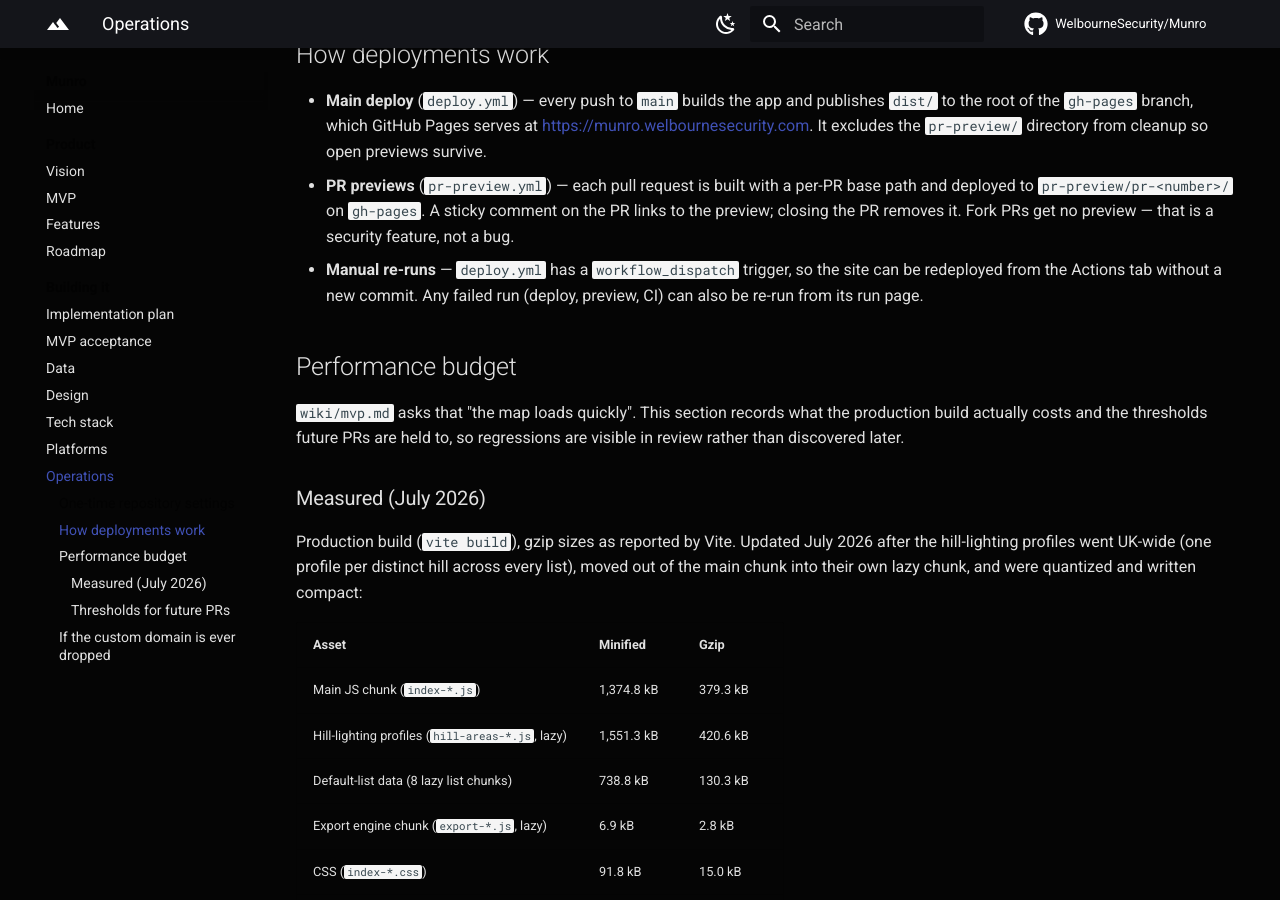
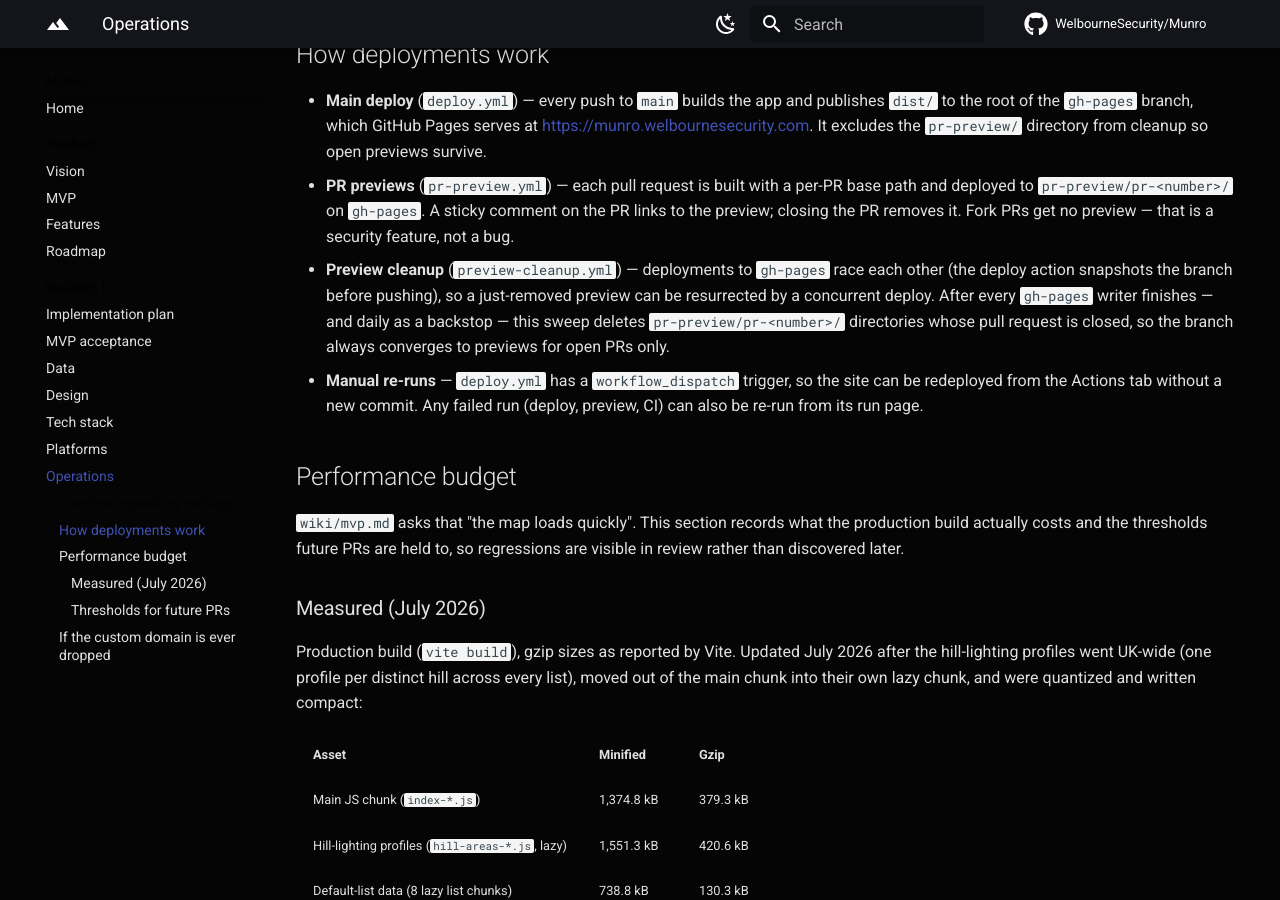
Before and after one commit to WelbourneSecurity/Munro, an MkDocs documentation site: the page built from wiki/operations.md, in a window 1280 px wide and 900 px high, scrolled down 800 px. Built offline with MkDocs 1.6.1 and Material for MkDocs 9.7.7, drawn with Linux system fonts in a browser that asks for light colours; comment, search, counter and statistics services are not loaded.

Commit message:
Sweep closed-PR previews off gh-pages after every deploy
The pr-preview teardown works, but its removal commit races other
gh-pages writers: the deploy action snapshots the branch before pushing,
so the main deploy triggered by the same merge (or another PR's preview
deploy) lands a stale snapshot that resurrects the removed directory via
clean-exclude. Previews for PRs 6, 7, 9 and 12 all came back this way
within seconds of their removal.

Serializing every writer into one concurrency group would drop queued
teardowns under burst merges (GitHub cancels the previously pending job
in a group), so converge after the fact instead: whenever a gh-pages
writer finishes — plus a daily backstop and manual dispatch — delete
every pr-preview/pr-<N>/ whose PR is closed, retrying the push if a
concurrent write lands first. The first sweep after this merges also
clears the four stale directories currently on the branch.

Co-Authored-By: Claude Fable 5 <noreply@anthropic.com>
Claude-Session: https://claude.ai/code/session_01U7GE1fcvPeRAhuqAMmWG7n

```diff
--- a/wiki/operations.md
+++ b/wiki/operations.md
@@ -46,6 +46,12 @@ Work through this checklist once, top to bottom:
   per-PR base path and deployed to `pr-preview/pr-<number>/` on `gh-pages`.
   A sticky comment on the PR links to the preview; closing the PR removes
   it. Fork PRs get no preview — that is a security feature, not a bug.
+- **Preview cleanup** (`preview-cleanup.yml`) — deployments to `gh-pages`
+  race each other (the deploy action snapshots the branch before pushing),
+  so a just-removed preview can be resurrected by a concurrent deploy.
+  After every `gh-pages` writer finishes — and daily as a backstop — this
+  sweep deletes `pr-preview/pr-<number>/` directories whose pull request
+  is closed, so the branch always converges to previews for open PRs only.
 - **Manual re-runs** — `deploy.yml` has a `workflow_dispatch` trigger, so
   the site can be redeployed from the Actions tab without a new commit.
   Any failed run (deploy, preview, CI) can also be re-run from its run
```
Also changed, not shown: 2 other files.
